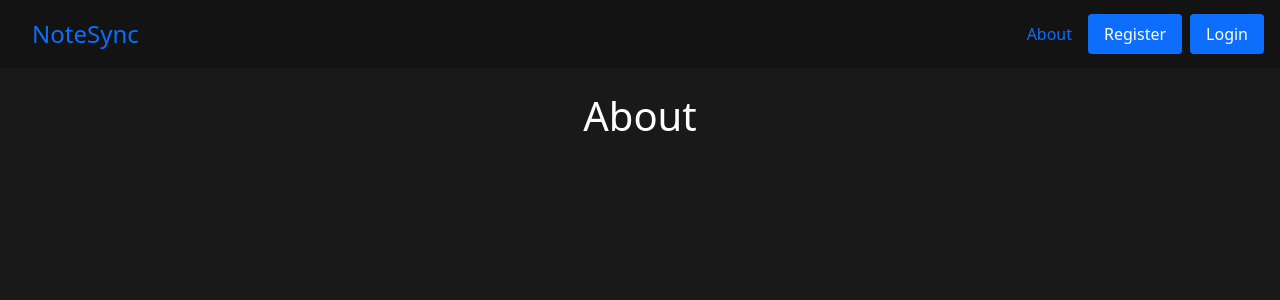
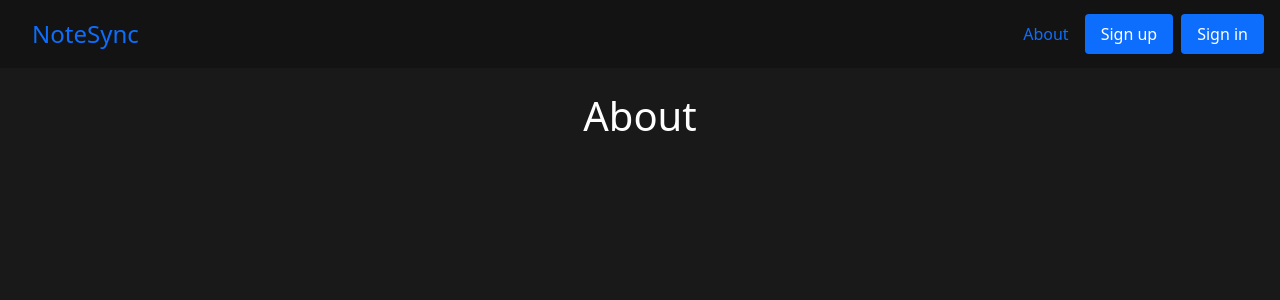
Before and after one commit to KORC-hub/NoteSync, an ASP.NET Core app: page /Home/About in a window 1280 px wide. Shown: the top 300 px of the page. Run offline with ASP.NET Core 8, Linux system fonts and the light colour scheme; style sheets or scripts are compiled from the project's sources.

Commit message:
Folders for URL routing have been added and modified.

```diff
--- a/Presentation.web/Views/Shared/_LayoutHome.cshtml
+++ b/Presentation.web/Views/Shared/_LayoutHome.cshtml
@@ -18,10 +18,10 @@
             <a class="nav-link" asp-controller="Home" asp-action="About">About</a>
 
             <li class="nav-item ms-6">
-                <a class="nav-link active" asp-area="" asp-controller="Home" asp-action="Register">Register</a>
+                <a class="nav-link active" asp-area="" asp-controller="Register" asp-action="Index">Sign up</a>
             </li>
             <li class="nav-item ms-2">
-                <a class="nav-link active" asp-area="" asp-controller="Home" asp-action="Login">Login</a>
+                <a class="nav-link active" asp-area="" asp-controller="Login" asp-action="Index">Sign in</a>
             </li>
         </nav>
     </header>
```
Also changed, not shown: Presentation.web/Presentation.web.csproj, Presentation.web/Views/Login/Index.cshtml (renamed from Presentation.web/Views/Home/Login.cshtml), Presentation.web/Views/Register/Index.cshtml (renamed from Presentation.web/Views/Home/Register.cshtml).
